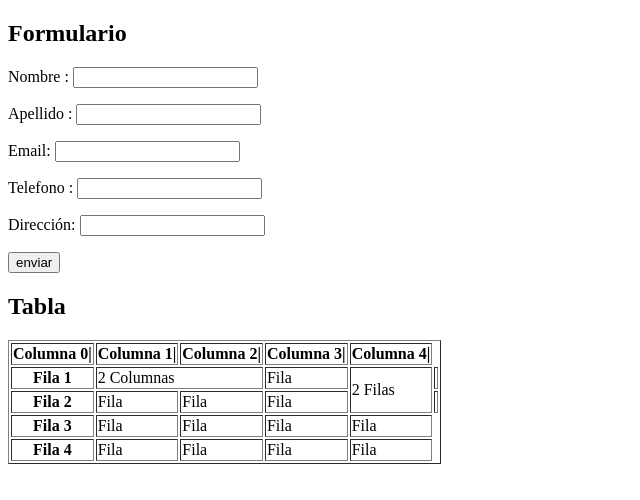
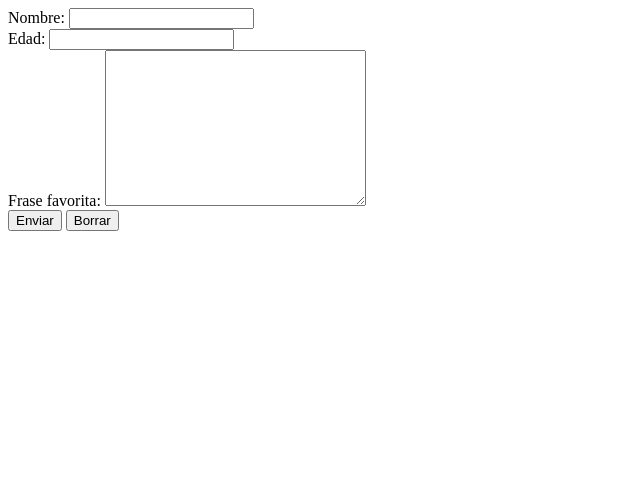
Before and after one commit to cabarcaz/OpenBootcamp, a plain HTML site: page Curso HTML CSS/Ejercicio02/index.html in a window 1280 px wide. Shown: the whole page, without its empty margins (0-640 px from the left). Drawn offline with Linux system fonts and the light colour scheme.

Commit message:
Se agrega nuevo ejercicio 02

```diff
--- a/Curso HTML CSS/Ejercicio02/index.html
+++ b/Curso HTML CSS/Ejercicio02/index.html
@@ -1,61 +1,36 @@
+<!-- Crea un nuevo documento HTML que cumpla los siguientes parámetros:
+El título debe ser "Ejercicio 02 - Formularios en HTML"
+El body debe contener un formulario que cumpla las siguientes características
+El atributo action será "/"
+Debe contener los siguientes campos:
+Un campo de texto llamado "nombre"
+Un campo numérico llamado "edad"
+Un campo de área de texto llamado "frase-favorita"
+Un botón de envío
+Un botón de reset -->
+
 <!DOCTYPE html>
 <html lang="en">
 <head>
   <meta charset="UTF-8">
   <meta http-equiv="X-UA-Compatible" content="IE=edge">
   <meta name="viewport" content="width=device-width, initial-scale=1.0">
-  <title>Ejercicio 02</title>
+  <title>Ejercicio 02 - Formularios en HTML</title>
 </head>
 <body>
-  <h2>Formulario</h2>
-  <form action="" method="post">
-    <p>Nombre  : <input type="text" name="nombre" required></p>
-    <p>Apellido  : <input type="text" name="apellido" required></p>
-    <p>Email: <input type="email" name="correo" required></p>
-    <p>Telefono : <input type="text" name="telefono" required></p>
-    <p>Dirección: <input type="text" name="direccion" required></p>
-
-    <input type="submit" value="enviar">
+  <form action="/">
+    <label for="nombre">Nombre:</label>
+    <input type="text" name="nombre" id="nombre">
+    <br>
+    <label for="edad">Edad:</label>
+    <input type="number" name="edad" id="edad">
+    <br>
+    <label for="frase-favorita">Frase favorita:</label>
+    <textarea name="frase-favorita" id="frase-favorita" cols="30" rows="10"></textarea>
+    <br>
+    <input type="submit" value="Enviar">
+    <input type="reset" value="Borrar">
   </form>
 
-  <h2>Tabla</h2>
-  <table border="1">
-    <tr>
-      <th scope="col">Columna 0|</th>
-      <th scope="col">Columna 1|</th>
-      <th scope="col">Columna 2|</th>
-      <th scope="col">Columna 3|</th>
-      <th scope="col">Columna 4|</th>
-    </tr>
-    <tr>
-      <th scope="row">Fila 1</th>
-      <td colspan="2">2 Columnas</td>
-      <td>Fila</td>
-      <td rowspan="2">2 Filas</td>
-      <td></td>
-    </tr>
-    <tr>
-      <th scope="row">Fila 2</th>
-      <td>Fila</td>
-      <td>Fila</td>
-      <td>Fila</td>
-      <td></td>
-    </tr>
-    <tr>
-      <th scope="row">Fila 3</th>
-      <td>Fila</td>
-      <td>Fila</td>
-      <td>Fila</td>
-      <td>Fila</td>
-    </tr>
-    <tr>
-      <th scope="row">Fila 4</th>
-      <td>Fila</td>
-      <td>Fila</td>
-      <td>Fila</td>
-      <td>Fila</td>
-    </tr>
-  </table>
-
-
 </body>
+</html>
```
Also changed, not shown: Curso HTML CSS/Ejercicio02/README.md (deleted).
